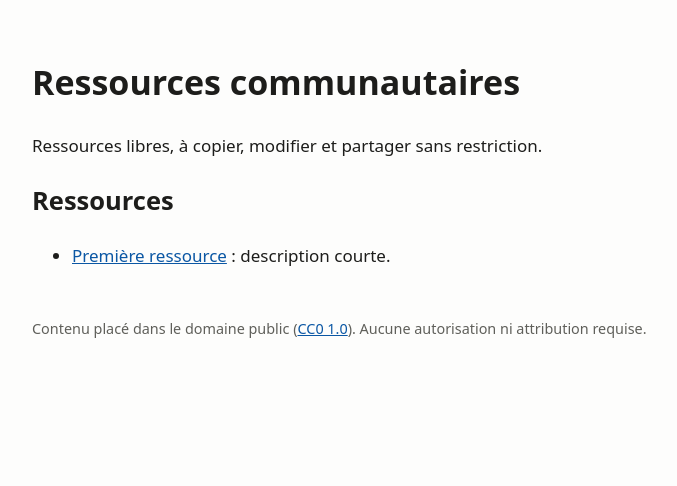
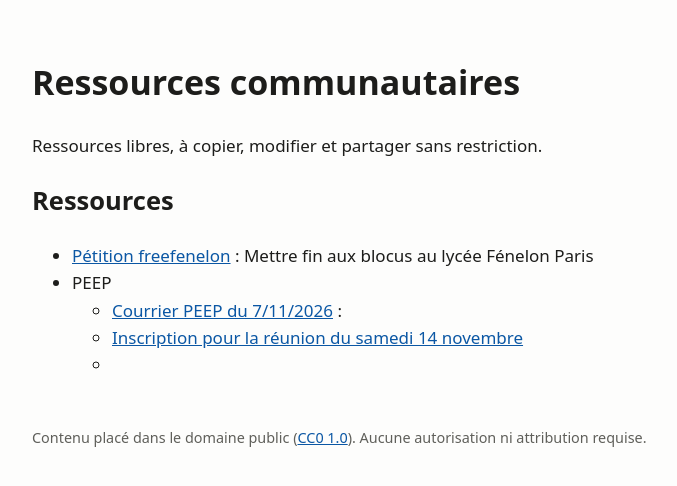
Before and after one commit to 4nf8hvwvry-collab/freefenelon, a Jekyll site: the page built from site/index.md, in a window 1280 px wide. Shown: the top 486 px of the page, without its empty margins (240-917 px from the left). Built offline with Jekyll 4.4.1, drawn with Linux system fonts in a browser that asks for light colours; our own code applies the rules of GitHub Pages for plain Markdown files.

Commit message:
Sous-page : courriel PEEP Fénelon du 7 novembre 2026
Co-Authored-By: Claude Opus 5.5 <noreply@anthropic.com>

```diff
--- a/site/_layouts/default.html
+++ b/site/_layouts/default.html
@@ -23,9 +23,13 @@
   </main>
 
   <footer>
+{% if page.reproduction %}
+    <p>Document reproduit tel quel. Il reste la propriété de ses auteurs et n'est pas couvert par la licence CC0 du site.</p>
+{% else %}
     <p>Contenu placé dans le domaine public
       (<a href="https://creativecommons.org/publicdomain/zero/1.0/deed.fr" rel="license">CC0 1.0</a>).
       Aucune autorisation ni attribution requise.</p>
+{% endif %}
   </footer>
 </body>
 </html>
--- a/site/index.md
+++ b/site/index.md
@@ -8,4 +8,8 @@ Ressources libres, à copier, modifier et partager sans restriction.
 
 ## Ressources
 
-- [Première ressource](#) : description courte.
+- [Pétition freefenelon](https://www.change.org/freefenelon) : Mettre fin aux blocus au lycée Fénelon Paris
+- PEEP
+  - [Courrier PEEP du 7/11/2026](peep-fenelon-2026-11-07.html) :
+  - [Inscription pour la réunion du samedi 14 novembre](https://docs.google.com/forms/d/e/1FAIpQLScd6JVw9KkkZU3ZKdq0Uxv9IJNfIYuQpk56L0dHx31tzfiHGw/viewform?usp=dialog)
+  -
```
Also changed, not shown: site/peep-fenelon-2026-11-07.md (added, +67 -0 lines).
